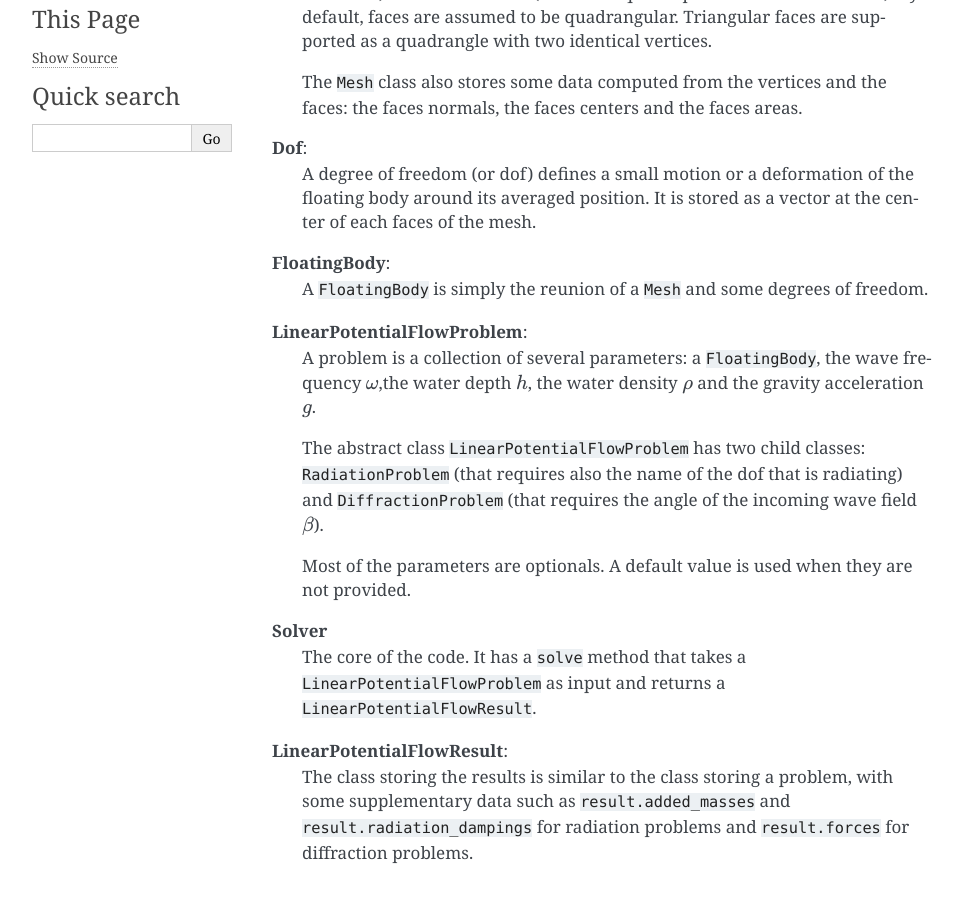
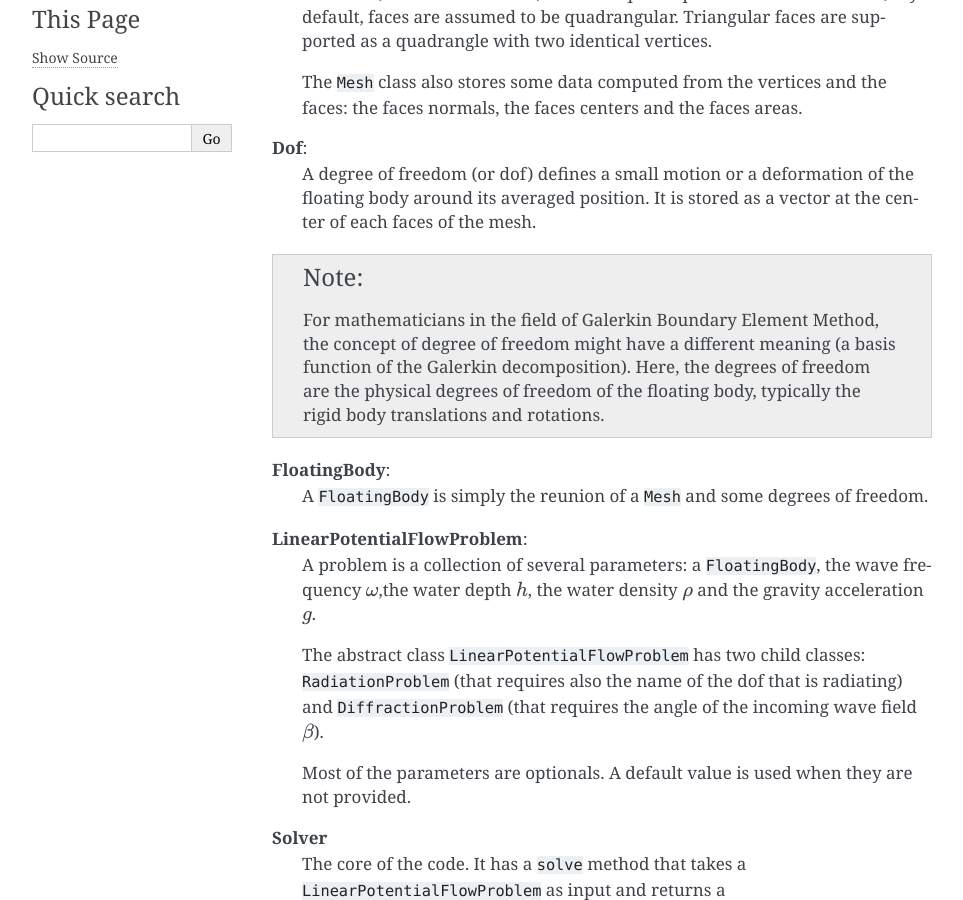
Before and after one commit to capytaine/capytaine, a Sphinx documentation site: the page built from docs/user_manual/tutorial.rst, in a window 1280 px wide and 900 px high, scrolled down 303 px. Shown: the whole window, without its empty margins (148-1111 px from the left). Built offline with Sphinx 7.4.7, drawn with Linux system fonts in a browser that asks for light colours.

Commit message:
Add note in user manual.

```diff
--- a/docs/user_manual/tutorial.rst
+++ b/docs/user_manual/tutorial.rst
@@ -23,6 +23,11 @@ Main concepts
 
     .. Rigid-body dofs can be generated with the :code:`add_translation_dof` and
        :code:`add_rotation_dof` methods.
+
+.. note:: For mathematicians in the field of Galerkin Boundary Element Method, the concept
+    of degree of freedom might have a different meaning (a basis function of the Galerkin
+    decomposition). Here, the degrees of freedom are the physical degrees of freedom of the
+    floating body, typically the rigid body translations and rotations.
 
 **FloatingBody**:
     A :code:`FloatingBody` is simply the reunion of a :code:`Mesh` and some degrees of freedom.
```
